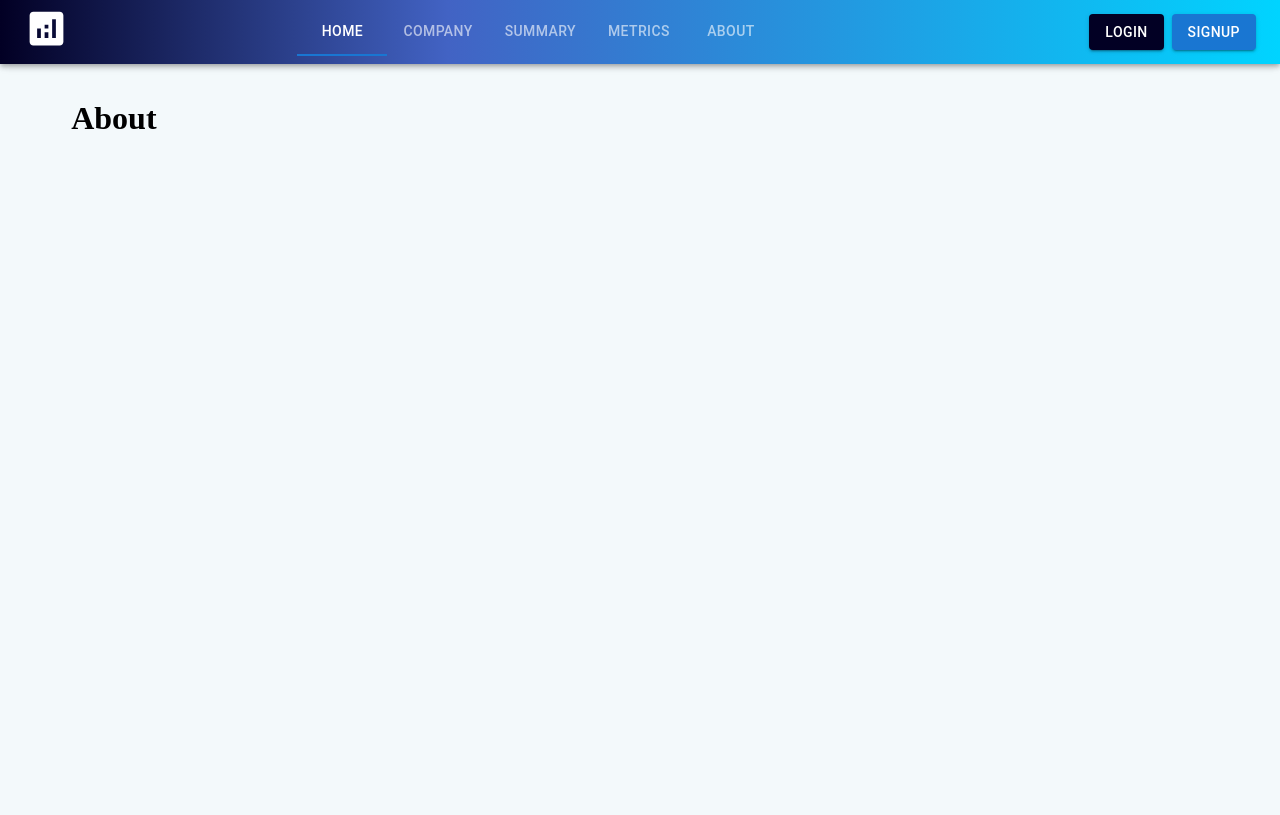
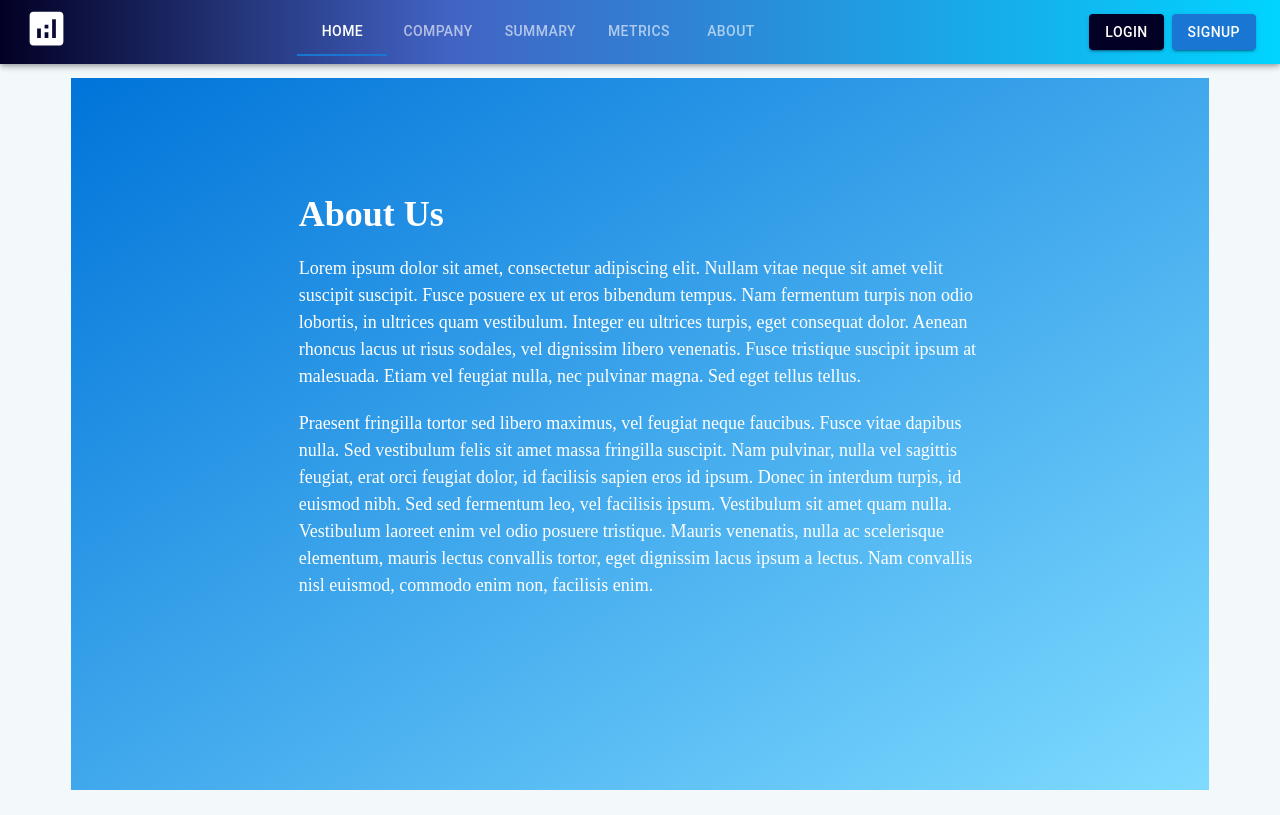
Before and after one commit to gshawnr/react_fin_trade, a React (Create React App) app: page /about in a window 1280 px wide. Built offline with nearby package versions, Linux system fonts and the light colour scheme; no server answers.

Commit message:
refactor nav, add home background and about mock content

```diff
--- a/src/components/Nav.jsx
+++ b/src/components/Nav.jsx
@@ -1,5 +1,5 @@
 import React, { useState } from "react";
-import { useLocation, Link, useNavigate } from "react-router-dom";
+import { useNavigate } from "react-router-dom";
 import {
   AppBar,
   Box,
@@ -15,7 +15,6 @@ import {
 import AnalyticsIcon from "@mui/icons-material/Analytics";
 
 import Drawer from "./Drawer";
-import { height } from "@mui/system";
 
 const links = [
   { name: "Home", path: "/" },
--- a/src/data/tableCols.js
+++ b/src/data/tableCols.js
@@ -42,6 +42,7 @@ export const metricTableColumns = [
 
 export const companyTableColumns = [
   { name: "companyName", label: "Company" },
+  // { name: "industry", label: "Industry" }, // TODO
   { name: "ticker", label: "Symbol" },
   { name: "exchange", label: "Exchange" },
 ];
--- a/src/screens/About.css
+++ b/src/screens/About.css
@@ -0,0 +1,16 @@
+.about-container {
+  background: linear-gradient(to bottom right, #0074d9, #7fdbff);
+  color: white;
+  padding: 8% 20% 15%;
+}
+
+.about-container h1 {
+  font-size: 36px;
+  margin-bottom: 20px;
+}
+
+.about-container p {
+  font-size: 18px;
+  line-height: 1.5;
+  margin-bottom: 20px;
+}
--- a/src/screens/About.jsx
+++ b/src/screens/About.jsx
@@ -1,7 +1,32 @@
 import React from "react";
+import "./About.css";
 
 function About() {
-  return <h1>About</h1>;
+  return (
+    <div className="about-container">
+      <h1>About Us</h1>
+      <p>
+        Lorem ipsum dolor sit amet, consectetur adipiscing elit. Nullam vitae
+        neque sit amet velit suscipit suscipit. Fusce posuere ex ut eros
+        bibendum tempus. Nam fermentum turpis non odio lobortis, in ultrices
+        quam vestibulum. Integer eu ultrices turpis, eget consequat dolor.
+        Aenean rhoncus lacus ut risus sodales, vel dignissim libero venenatis.
+        Fusce tristique suscipit ipsum at malesuada. Etiam vel feugiat nulla,
+        nec pulvinar magna. Sed eget tellus tellus.{" "}
+      </p>
+      <p>
+        Praesent fringilla tortor sed libero maximus, vel feugiat neque
+        faucibus. Fusce vitae dapibus nulla. Sed vestibulum felis sit amet massa
+        fringilla suscipit. Nam pulvinar, nulla vel sagittis feugiat, erat orci
+        feugiat dolor, id facilisis sapien eros id ipsum. Donec in interdum
+        turpis, id euismod nibh. Sed sed fermentum leo, vel facilisis ipsum.
+        Vestibulum sit amet quam nulla. Vestibulum laoreet enim vel odio posuere
+        tristique. Mauris venenatis, nulla ac scelerisque elementum, mauris
+        lectus convallis tortor, eget dignissim lacus ipsum a lectus. Nam
+        convallis nisl euismod, commodo enim non, facilisis enim.
+      </p>
+    </div>
+  );
 }
 
 export default About;
--- a/src/screens/Home.css
+++ b/src/screens/Home.css
@@ -0,0 +1,10 @@
+.home-container {
+  position: absolute;
+  top: 0;
+  left: 0;
+  z-index: -1;
+  background-image: url("../assets/images/home-background.jpg");
+  background-size: cover;
+  height: 100vh;
+  width: 100vw;
+}
--- a/src/screens/Home.jsx
+++ b/src/screens/Home.jsx
@@ -6,7 +6,7 @@ import "./Home.css";
 
 const Home = () => {
   const { state: authState } = useContext(AuthContext);
-  return <h1>Home</h1>;
+  return <div className="home-container" />;
 };
 
 export default Home;
```
Also changed, not shown: src/assets/images/home-background.jpg (added).
